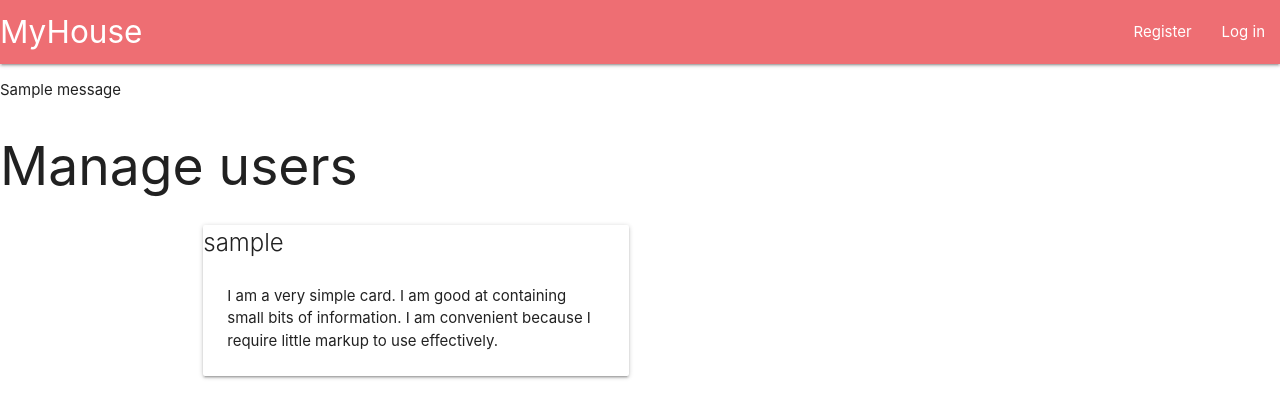
After one commit to mcglasp/ms3, a Flask app: page /manage_users in a window 1280 px wide. The commit adds this page. Shown: the top 418 px of the page. Run offline with Flask 2, Linux system fonts and the light colour scheme; one stand-in notice (Sample message) is shown; a database or web service that is not in the repository returns one stand-in record (values such as "Sample title"); some libraries are stand-ins or nearby versions.

Commit message:
Logout added and Manage users html added

```diff
--- a/app.py
+++ b/app.py
@@ -80,6 +80,32 @@ def login():
     return render_template("login.html")
 
 
+@app.route("/profile/<username>", methods=["GET", "POST"])
+def profile(username):
+    # grab session user's username from db
+    username = mongo.db.users.find_one(
+        {"username": session["user"]})["username"]
+
+    if session["user"]:
+        return render_template("profile.html", username=username)
+
+    return redirect(url_for("login"))
+
+
+@app.route("/logout")
+def logout():
+    # remove user from session cookies
+    flash("You have been logged out")
+    session.pop("user")
+    return redirect(url_for("login"))
+
+
+@app.route("/manage_users")
+def manage_users():
+    users = list(mongo.db.users.find())
+
+    return render_template("manage_users.html", users=users)
+
 if __name__ == "__main__":
     app.run(host=os.environ.get("IP"),
             port=int(os.environ.get("PORT")),
--- a/static/style.css
+++ b/static/style.css
@@ -0,0 +1,4 @@
+.flashes {
+    color: red;
+    font-size: large;
+}
--- a/templates/base.html
+++ b/templates/base.html
@@ -16,10 +16,16 @@
             <a href="{{ url_for('get_terms') }}" class="brand-logo">MyHouse</a>
             <a href="#" data-target="mobile-demo" class="sidenav-trigger"><i class="material-icons">menu</i></a>
             <ul class="right hide-on-med-and-down">
+                {% if session.user %}
                 <li><a href="">Search</a></li>
                 <li><a href="">Make a suggestion</a></li>
                 <li><a href="">Add term</a></li>
+                <li><a href="{{ url_for('manage_users') }}">Manage users</a></li>
+                <li><a href="{{ url_for('logout') }}">Log out</a></li>
+                {% else %}
                 <li><a href="{{ url_for('register') }}">Register</a></li>
+                <li><a href="{{ url_for('login') }}">Log in</a></li>
+                {% endif %}
             </ul>
         </div>
     </nav>
@@ -30,6 +36,15 @@
         <li><a href="">Add term</a></li>
         <li><a href="{{ url_for('register') }}">Register</a></li>
     </ul>
+    {% with messages = get_flashed_messages() %}
+    {% if messages %}
+    <ul class=flashes>
+        {% for message in messages %}
+        <li>{{ message }}</li>
+        {% endfor %}
+    </ul>
+    {% endif %}
+    {% endwith %}
     <main>
         {% block content %}
         {% endblock %}
--- /dev/null
+++ b/templates/manage_users.html
@@ -0,0 +1,22 @@
+{% extends "base.html" %}
+{% block content %}
+
+<h2>Manage users</h2>
+
+<div class="container">
+    {% for user in users %}
+    <div class="row">
+    <div class="col s12 m6">
+      <div class="card">
+          <span class="card-title">{{ user.username }}</span>
+
+        <div class="card-content">
+          <p>I am a very simple card. I am good at containing small bits of information. I am convenient because I require little markup to use effectively.</p>
+        </div>
+      </div>
+    </div>
+  </div>
+  {% endfor %}
+</div>
+
+  {% endblock %}
--- /dev/null
+++ b/templates/profile.html
@@ -0,0 +1,4 @@
+{% extends "base.html" %}
+{% block content %}
+<h2>Welcome to myHouse</h2>
+{% endblock %}
--- a/templates/register.html
+++ b/templates/register.html
@@ -8,13 +8,13 @@
         <div class="card-panel">
             <div class="row">
                 <div class="input-field col s12">
-                    <input id="username" name="username" type="text" class="validate" minlength="5" maxlength="15" pattern="^[a-zA-Z0-9]{5,15}$" required>
+                    <input id="username" name="username" type="text" class="validate" minlength="3" maxlength="15" pattern="^[a-zA-Z0-9]{5,15}$" required>
                     <label for="username">Username</label>
                 </div>
             </div>
             <div class="row">
                 <div class="input-field col s12">
-                    <input id="password" name="password" type="password" pattern="^[a-zA-Z0-9]{5,15}$" class="validate" minlength="5" maxlength="15" required>
+                    <input id="password" name="password" type="password" pattern="^[a-zA-Z0-9]{5,15}$" class="validate" minlength="3" maxlength="15" required>
                     <label for="password">Password</label>
                 </div>
             </div>
```
